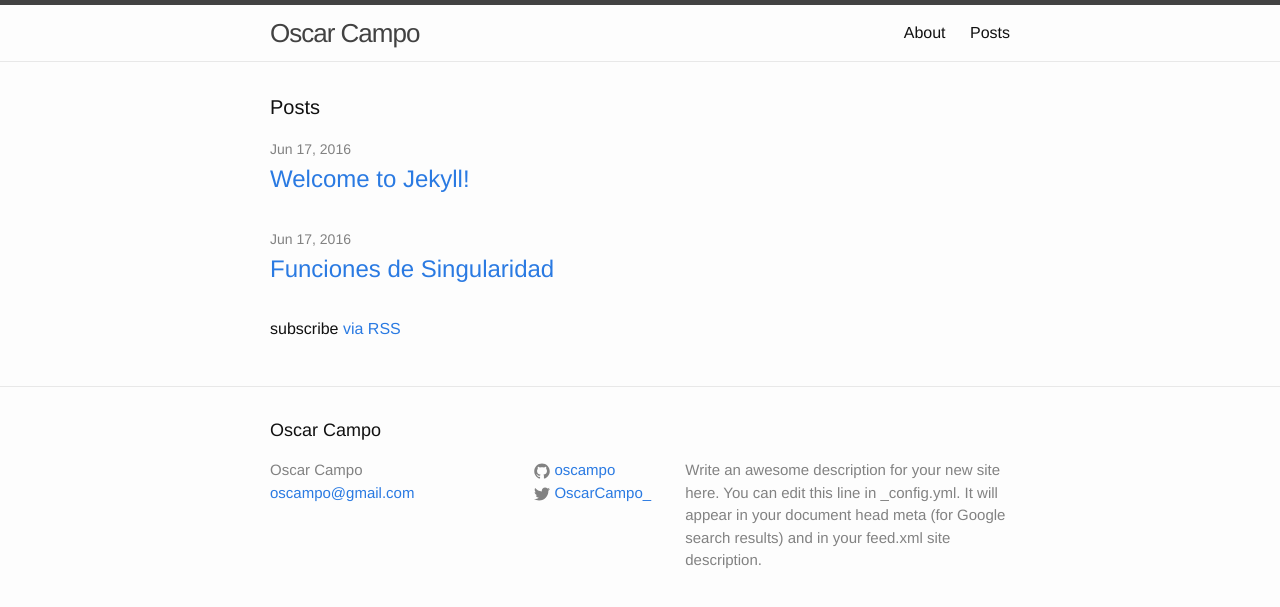
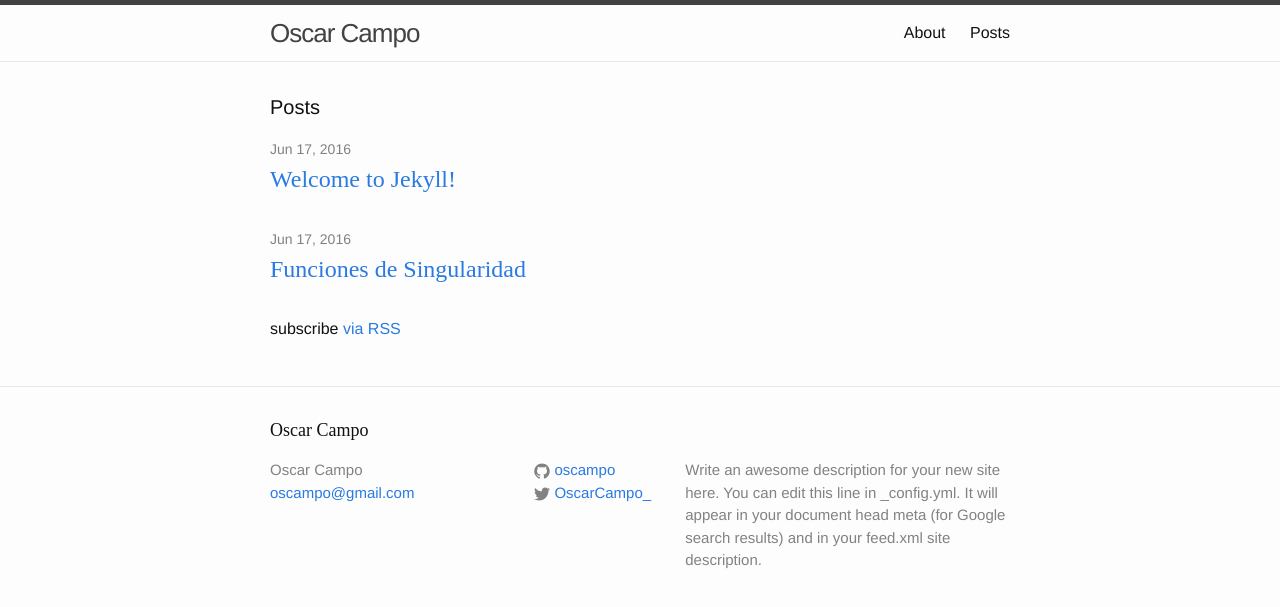
Before and after one commit to oscampo/oscampo.github.io, a Jekyll site: the page built from index.html, in a window 1280 px wide. Shown: the top 607 px of the page. Built offline with Jekyll 4.4.1, drawn with Linux system fonts in a browser that asks for light colours; some web fonts are replaced.

Commit message:
Update main.scss

```diff
--- a/css/main.scss
+++ b/css/main.scss
@@ -14,9 +14,9 @@
     font-style: normal;
     }
 
-body {
-  font-family: 'MyScriptFont', sans-serif;
-}
+h2 {
+	font-family: 'MyScriptFont';
+    }
 // Our variables
 //$base-font-family: "Helvetica Neue", Helvetica, Arial, sans-serif;
 $base-font-family: "MyScriptFont", Helvetica, Arial, sans-serif;
```
